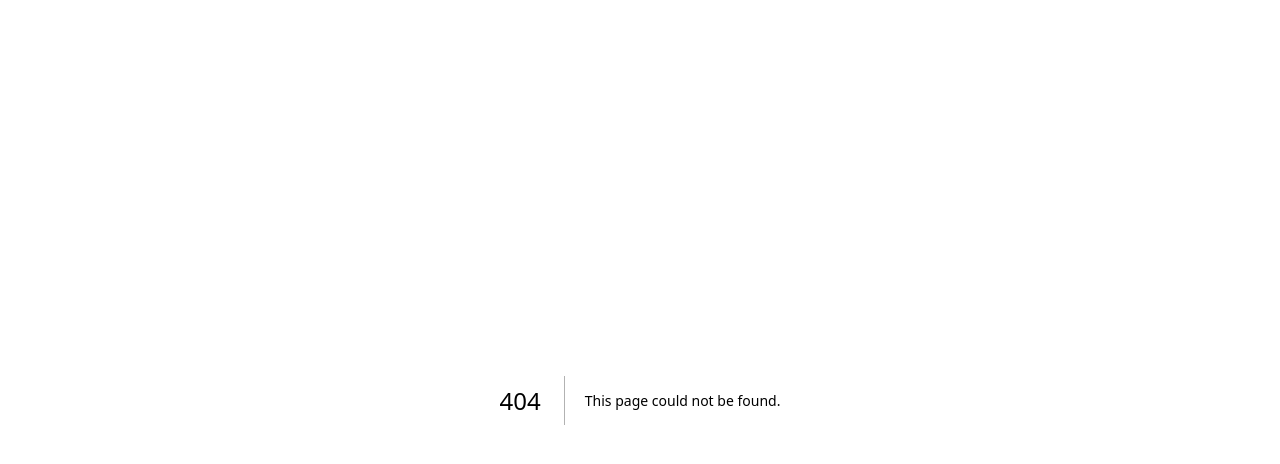
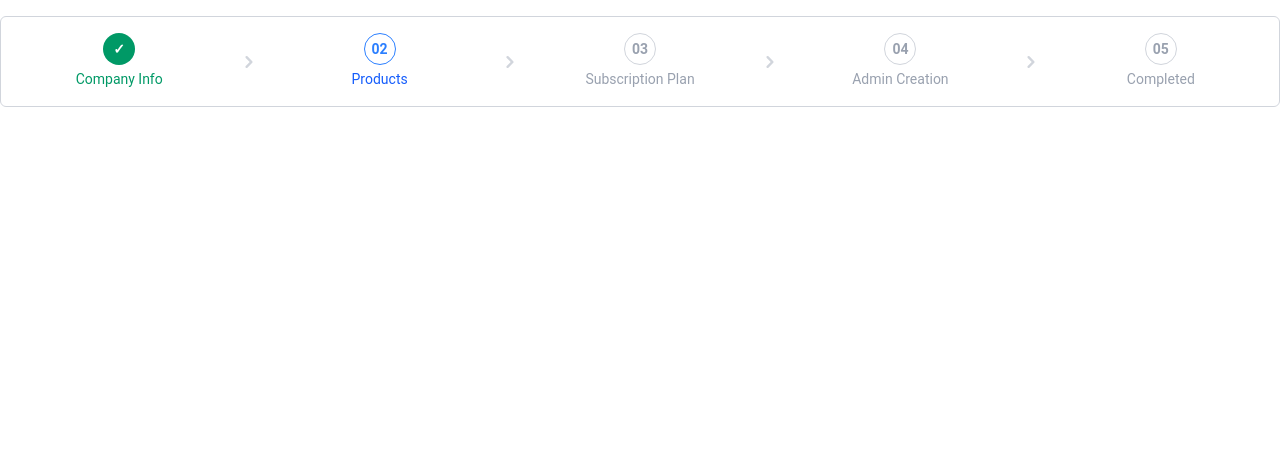
Before and after one commit to Violentvicky5/client_creation_form, a Next.js app: page /model2form in a window 1280 px wide. Before the commit this address had no page. Shown: the top 464 px of the page. Built offline with nearby package versions, Linux system fonts and the light colour scheme.

Commit message:
add: new stepper model

```diff
--- a/package.json
+++ b/package.json
@@ -13,7 +13,8 @@
     "react": "19.2.3",
     "react-dom": "19.2.3",
     "react-icons": "^5.5.0",
-    "react-router-dom": "^7.13.0"
+    "react-router-dom": "^7.13.0",
+    "react-tooltip": "^5.30.0"
   },
   "devDependencies": {
     "@tailwindcss/postcss": "^4",
--- a/src/app/client-creation-form/components/CompanyFormPage.tsx
+++ b/src/app/client-creation-form/components/CompanyFormPage.tsx
@@ -217,7 +217,7 @@ function FloatingInput({
           placeholder=" "
           value={value}
           onChange={onChange}
-          className={`w-full px-2 py-1.5 pr-6 text-xs border rounded focus:outline-none ${
+          className={`w-full px-2 py-1.5 pr-6 text-xs border  focus:outline-none ${
             error
               ? "error"
               : "focus:ring-1 focus:ring-blue-500 focus:border-blue-500"
--- a/src/app/client-creation-form/components/HorizontalStepProgress.tsx
+++ b/src/app/client-creation-form/components/HorizontalStepProgress.tsx
@@ -17,7 +17,7 @@ export default function HorizontalStepProgress({
  const router = useRouter();
 
   return (
-    <div className="w-full max-w-[1200px] bg-white p-4 rounded-4xl shadow-sm">
+    <div className="w-full max-w-[1200px] bg-white border border-gray-300 p-4 rounded-4xl shadow-md">
        <div className="flex justify-between">
   <span className="mb-2 text-xs font-semibold text-gray-600">
     Client Creation
--- a/src/app/client-creation-form/components/StepTwoPage.tsx
+++ b/src/app/client-creation-form/components/StepTwoPage.tsx
@@ -76,7 +76,7 @@ export default function StepTwoPage({
               min-[475px]:grid-cols-3
               min-[768px]:grid-cols-3
               min-[1024px]:grid-cols-3
-              min-[1280px]:grid-cols-5
+              min-[1280px]:grid-cols-3
             "
           >
             {productList.map((product) => {
@@ -95,7 +95,7 @@ export default function StepTwoPage({
                     justify-between
                     min-h-[90px]
                     px-3 py-3
-                    text-xs sm:text-sm
+                    text-xs sm:text-xs
                     font-semibold
                     rounded-lg
                     border
@@ -104,7 +104,7 @@ export default function StepTwoPage({
                     hover:scale-105 hover:shadow-lg
                     ${
                       selected
-                        ? "bg-blue-600 text-white border-blue-500"
+                        ? "bg-blue-100 text-black border-blue-300"
                         : "bg-white text-gray-700 border-gray-300"
                     }
                   `}
@@ -118,7 +118,7 @@ export default function StepTwoPage({
                       onChange={(e) =>
                         updatePlan(product.name, e.target.value)
                       }
-                      className="mt-2 w-full text-xs text-gray-900 border border-white bg-gray-200 rounded px-2 py-1"
+                      className="mt-2 w-full text-xs text-gray-900 border border-emerald-300 bg-emerald-200 rounded px-2 py-1"
                     >
                       {product.plans.map((plan) => (
                         <option key={plan} value={plan}>
--- a/src/app/globals.css
+++ b/src/app/globals.css
@@ -58,7 +58,7 @@ body {
 .floating-label input:focus:not(.error),
 .floating-label input:not(:placeholder-shown):not(.error) {
 
-  border:2px solid #1f48fd;
+  border:1px solid #1f48fd;
 }
 
 .floating-label input:focus:not(.error) ~ label,
--- /dev/null
+++ b/src/app/model2form/components2/BadgeProgressBar.tsx
@@ -0,0 +1,81 @@
+import React from "react";
+import { HiChevronRight } from "react-icons/hi";
+
+type StepStatus = "complete" | "current" | "upcoming";
+
+interface Step {
+  id: number;
+  label: string;
+  status: StepStatus;
+}
+
+const steps: Step[] = [
+  { id: 1, label: "Company Info", status: "complete" },
+  { id: 2, label: "Products", status: "current" },
+  { id: 3, label: "Subscription Plan", status: "upcoming" },
+  { id: 4, label: "Admin Creation", status: "upcoming" },
+  { id: 5, label: "Completed", status: "upcoming" },
+];
+
+const BadgeProgressBar = () => {
+  return (
+    <div className="mt-4 w-full overflow-x-auto">
+      <nav
+        aria-label="Progress"
+        className="w-full rounded-md border border-gray-300 p-2 sm:p-4"
+      >
+        <div className="flex flex-col gap-4 min-[500px]:flex-row min-[500px]:items-center min-[500px]:justify-between">
+          {steps.map((step, index) => {
+            const isComplete = step.status === "complete";
+            const isCurrent = step.status === "current";
+            const isLast = index === steps.length - 1;
+
+            return (
+              <React.Fragment key={step.id}>
+                {/* Step */}
+                <div className="flex flex-col items-center min-[500px]:flex-1 min-[500px]:min-w-0">
+                  <div
+                    className={`flex items-center justify-center rounded-full font-semibold
+                      h-6 w-6 sm:h-7 sm:w-7 lg:h-8 lg:w-8 text-[10px] lg:text-[14px]
+                      ${
+                        isComplete
+                          ? "bg-emerald-600 text-white"
+                          : isCurrent
+                          ? "border border-blue-500 text-blue-500"
+                          : "border border-gray-300 text-gray-400"
+                      }`}
+                  >
+                    {isComplete ? "✓" : String(step.id).padStart(2, "0")}
+                  </div>
+
+                  <span
+                    className={`mt-1 text-center text-[10px] sm:text-[10px] lg:text-[14px]
+                      truncate
+                      ${
+                        isComplete
+                          ? "text-emerald-600"
+                          : isCurrent
+                          ? "text-blue-600"
+                          : "text-gray-400"
+                      }`}
+                  >
+                    {step.label}
+                  </span>
+                </div>
+
+                {/* Chevron between steps */}
+                {!isLast && (
+                  <div className="hidden min-[500px]:flex items-center">
+                    <HiChevronRight className="h-full w-6 text-gray-300" />
+                  </div>
+                )}
+              </React.Fragment>
+            );
+          })}
+        </div>
+      </nav>
+    </div>
+  );
+};
+
+export default BadgeProgressBar;
--- /dev/null
+++ b/src/app/model2form/components2/CircularStepperMobile.tsx
@@ -0,0 +1,73 @@
+import React from "react";
+
+type StepStatus = "complete" | "current" | "upcoming";
+
+interface Step {
+  id: number;
+  label: string;
+  status: StepStatus;
+}
+
+const steps: Step[] = [
+  { id: 1, label: "Company Info", status: "complete" },
+  { id: 2, label: "Products", status: "current" },
+  { id: 3, label: "Subscription Plan", status: "upcoming" },
+  { id: 4, label: "Admin Creation", status: "upcoming" },
+  { id: 5, label: "Completed", status: "upcoming" },
+];
+
+const CircularStepperMobile = () => {
+  const diameter = 180; // Outer circle diameter
+  const radius = diameter / 2;
+  const center = radius;
+  const totalSteps = steps.length;
+
+  const currentStep = steps.find((s) => s.status === "current") || steps[0];
+
+  return (
+    <div className="block md:hidden p-4 flex justify-center">
+      <div
+        className="relative"
+        style={{ width: diameter, height: diameter }}
+      >
+        {/* Outer circle */}
+        <div className="absolute inset-0 rounded-full border-2 border-gray-300"></div>
+
+        {/* Steps on circumference */}
+        {steps.map((step, index) => {
+          // Angle in radians for each step (start from top)
+          const angle = (index / totalSteps) * 2 * Math.PI - Math.PI / 2;
+
+          const stepSize = 28; // diameter of step circle
+          // Center of step circle on circumference
+          const x = center + radius * Math.cos(angle) - stepSize / 2;
+          const y = center + radius * Math.sin(angle) - stepSize / 2;
+
+          const isComplete = step.status === "complete";
+          const isCurrent = step.status === "current";
+
+          return (
+            <div
+              key={step.id}
+              className={`absolute flex items-center justify-center rounded-full font-semibold
+                ${isComplete ? "bg-emerald-600 text-white" : ""}
+                ${isCurrent ? "border border-blue-500 text-blue-500 bg-white" : ""}
+                ${!isComplete && !isCurrent ? "border border-gray-300 text-gray-400 bg-white" : ""}`}
+              style={{ left: x, top: y, width: stepSize, height: stepSize }}
+              title={step.label}
+            >
+              {String(step.id).padStart(2, "0")}
+            </div>
+          );
+        })}
+
+        {/* Center label */}
+        <div className="absolute top-1/2 left-1/2 -translate-x-1/2 -translate-y-1/2 text-center px-2">
+          <p className="font-semibold text-blue-600 text-sm">{currentStep.label}</p>
+        </div>
+      </div>
+    </div>
+  );
+};
+
+export default CircularStepperMobile;
--- /dev/null
+++ b/src/app/model2form/page.tsx
@@ -0,0 +1,21 @@
+import React from 'react'
+import BadgeProgressBar from './components2/BadgeProgressBar'
+import CircularStepperMobile from './components2/CircularStepperMobile'
+
+const Model2Form = () => {
+  return (
+    <div>
+      {/* Show horizontal stepper only for >=500px */}
+      <div className="hidden min-[500px]:block">
+        <BadgeProgressBar />
+      </div>
+
+      {/* Show circular stepper only for <500px */}
+      <div className="block min-[500px]:hidden">
+        <CircularStepperMobile />
+      </div>
+    </div>
+  )
+}
+
+export default Model2Form
--- a/src/app/page.tsx
+++ b/src/app/page.tsx
@@ -4,6 +4,8 @@ import React from "react";
 import { useState } from "react";
 import { useRouter } from "next/navigation";
 import CircularStepProgress from "./client-creation-form/components/CircularStepsProgress";
+
+
 const Page = () => {
   const router = useRouter();
 
```
Also changed, not shown: 1 other file (tests, documents, lock files or other folders).
